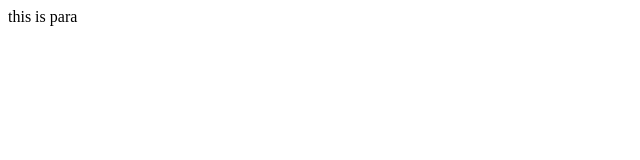
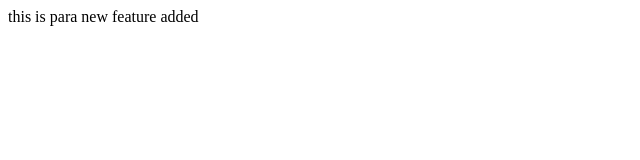
Before and after one commit to Narra-Jaswanth/lr, a plain HTML site: page index.html in a window 1280 px wide. Shown: the whole page, without its empty margins (0-640 px from the left). Drawn offline with Linux system fonts and the light colour scheme.

Commit message:
add new feature

```diff
--- a/index.html
+++ b/index.html
@@ -1,3 +1,4 @@
 <p>
     this is para
+    new feature added
 </p>
```
